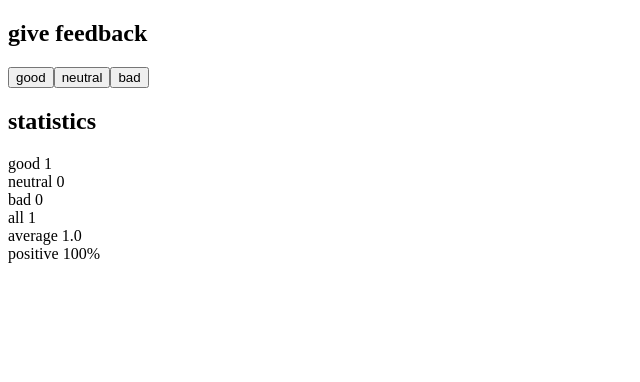
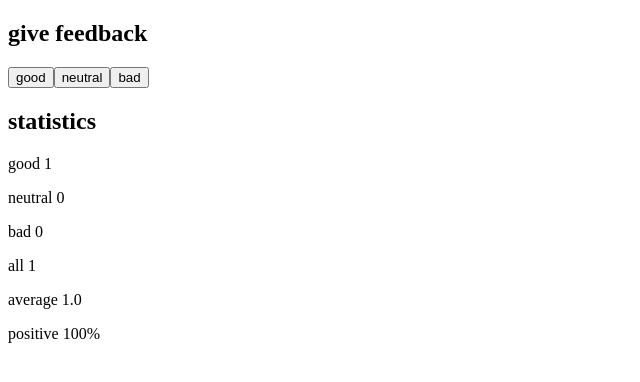
Before and after one commit to kimarimt/fullstack_open, a React (Vite) app in the folder part1/unicafe/: page / in a window 1280 px wide. Both pictures are taken after a click on the button "good". Shown: the top 382 px of the page, without its empty margins (0-640 px from the left). Built offline with nearby package versions, Linux system fonts and the light colour scheme.

Commit message:
finished exercise 1.10

```diff
--- a/part1/unicafe/src/App.jsx
+++ b/part1/unicafe/src/App.jsx
@@ -1,5 +1,6 @@
 import { useState } from 'react'
 import Statistics from './components/Statistics'
+import Button from './components/Button'
 
 const App = () => {
   const [good, setGood] = useState(0)
@@ -10,9 +11,9 @@ const App = () => {
     <div>
       <h2>give feedback</h2>
       <div>
-        <button onClick={() => setGood(good + 1)}>good</button>
-        <button onClick={() => setNeutral(neutral + 1)}>neutral</button>
-        <button onClick={() => setBad(bad + 1)}>bad</button>
+        <Button onClick={() => setGood(good + 1)} label='good' />
+        <Button onClick={() => setNeutral(neutral + 1)} label='neutral' />
+        <Button onClick={() => setBad(bad + 1)} label='bad' />
       </div>
       <Statistics
         good={good}
--- /dev/null
+++ b/part1/unicafe/src/components/Button.jsx
@@ -0,0 +1,4 @@
+const Button = ({ label, onClick }) =>
+    <button onClick={onClick}>{label}</button>
+
+export default Button
--- /dev/null
+++ b/part1/unicafe/src/components/StatisticLine.jsx
@@ -0,0 +1,4 @@
+const StatisticLine = ({ text, value }) =>
+    <p>{text} {value}{text === 'positive' ? '%' : ''}</p>
+
+export default StatisticLine
--- a/part1/unicafe/src/components/Statistics.jsx
+++ b/part1/unicafe/src/components/Statistics.jsx
@@ -1,3 +1,5 @@
+import StatisticLine from './StatisticLine'
+
 const Statistics = ({ good, neutral, bad }) => {
   const total = good + bad + neutral
   const average = ((good - bad) / total).toFixed(1)
@@ -7,14 +9,16 @@ const Statistics = ({ good, neutral, bad }) => {
     <>
       <h2>statistics</h2>
       { good || neutral || bad
-        ? <p>
-            good {good}<br />
-            neutral {neutral}<br />
-            bad {bad}<br />
-            all {total}<br />
-            average {average}<br />
-            positive {positive}{'%'}<br />
-          </p>
+        ? (
+            <>
+              <StatisticLine text='good' value={good} />
+              <StatisticLine text='neutral' value={neutral} />
+              <StatisticLine text='bad' value={bad} />
+              <StatisticLine text='all' value={total} />
+              <StatisticLine text='average' value={average} />
+              <StatisticLine text='positive' value={positive} />
+            </>
+          )
         : <p>No feedback given</p>
       }
     </>
```
